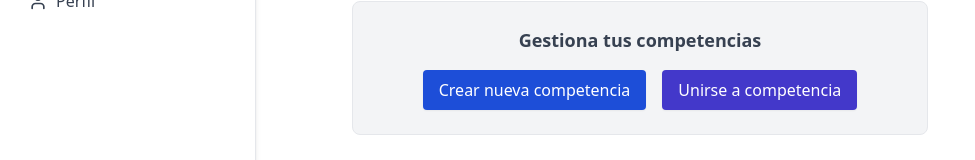
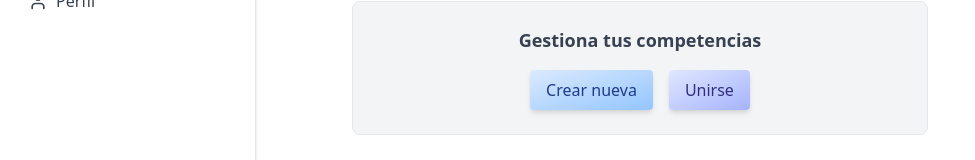
Before and after one commit to rogeliolopezcamara/quiniela-app, a React (Vite) app in the folder quiniela-frontend/: page /dashboard in a window 1280 px wide. Shown: the part 131-291 px from the top of the page, without its empty margins (0-975 px from the left). Built offline with nearby package versions, Linux system fonts and the light colour scheme; no server answers.

Commit message:
Cambiar diseño dashboard 3

```diff
--- a/quiniela-frontend/src/components/Dashboard.jsx
+++ b/quiniela-frontend/src/components/Dashboard.jsx
@@ -106,15 +106,15 @@ function Dashboard() {
           <div className="flex flex-col md:flex-row justify-center gap-4">
             <button
               onClick={() => setShowCreateModal(true)}
-              className="bg-blue-700 hover:bg-blue-800 text-white font-medium py-2 px-4 rounded shadow-sm transition duration-200"
+              className="bg-gradient-to-br from-blue-100 to-blue-300 hover:from-blue-200 hover:to-blue-400 text-blue-900 font-medium py-2 px-4 rounded shadow-md transition duration-300"
             >
-              Crear nueva competencia
+              Crear nueva
             </button>
             <button
               onClick={() => setShowJoinModal(true)}
-              className="bg-indigo-700 hover:bg-indigo-800 text-white font-medium py-2 px-4 rounded shadow-sm transition duration-200"
+              className="bg-gradient-to-br from-indigo-100 to-indigo-300 hover:from-indigo-200 hover:to-indigo-400 text-indigo-900 font-medium py-2 px-4 rounded shadow-md transition duration-300"
             >
-              Unirse a competencia
+              Unirse
             </button>
           </div>
         </div>
@@ -147,16 +147,16 @@ function Dashboard() {
                   <div className="flex gap-2 mt-4 flex-wrap">
                     <button
                       onClick={() => navigate(`/ranking?competencia_id=${comp.id}`)}
-                      className="bg-blue-700 hover:bg-blue-800 text-white px-3 py-1 rounded shadow-sm transition duration-200"
+                      className="bg-gradient-to-br from-blue-100 to-blue-300 hover:from-blue-200 hover:to-blue-400 text-blue-900 px-3 py-1 rounded shadow-md transition duration-300"
                     >
                       Ver Ranking
                     </button>
                     {comp.is_creator && (
                       <button
                         onClick={() => handleDeleteCompetition(comp.id)}
-                        className="bg-red-600 hover:bg-red-700 text-white px-3 py-1 rounded shadow-sm transition duration-200"
+                        className="bg-gradient-to-br from-red-100 to-red-300 hover:from-red-200 hover:to-red-400 text-red-900 px-3 py-1 rounded shadow-md transition duration-300"
                       >
-                        Eliminar competencia
+                        Eliminar
                       </button>
                     )}
                   </div>
```
